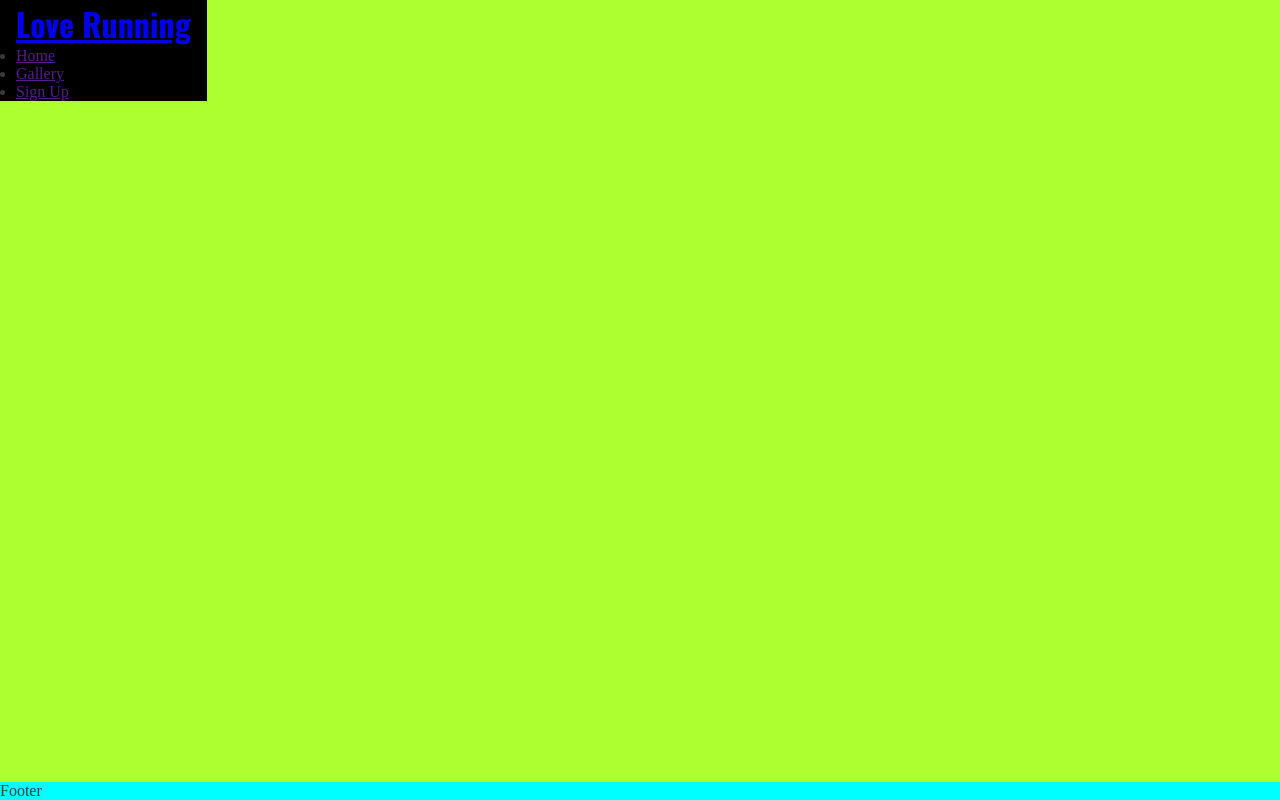
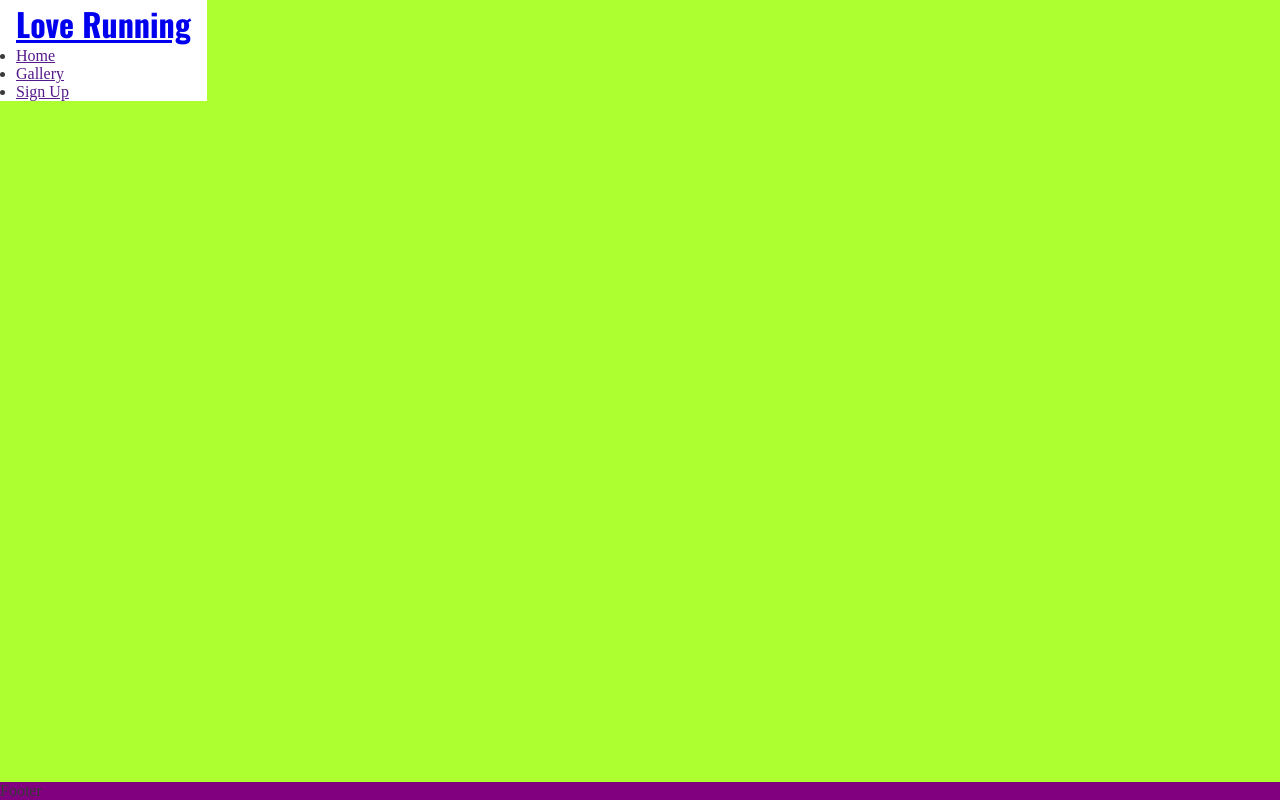
Before and after one commit to bancken/love-running, a plain HTML site: page index.html in a window 1280 px wide. Drawn offline with nearby package versions, Linux system fonts and the light colour scheme.

```diff
--- a/assets/css/stylesheet.css
+++ b/assets/css/stylesheet.css
@@ -17,7 +17,7 @@ body {
 }
 /* header */
 header {
-    background-color: black;
+    background-color: #ffffff;
     padding: 0 1rem;
     position: fixed;
     z-index: 99;
@@ -33,5 +33,5 @@ font-family: oswald;
 }
 /* footer */
 footer {
-    background-color: cyan;
+    background-color: purple;
 }
```
